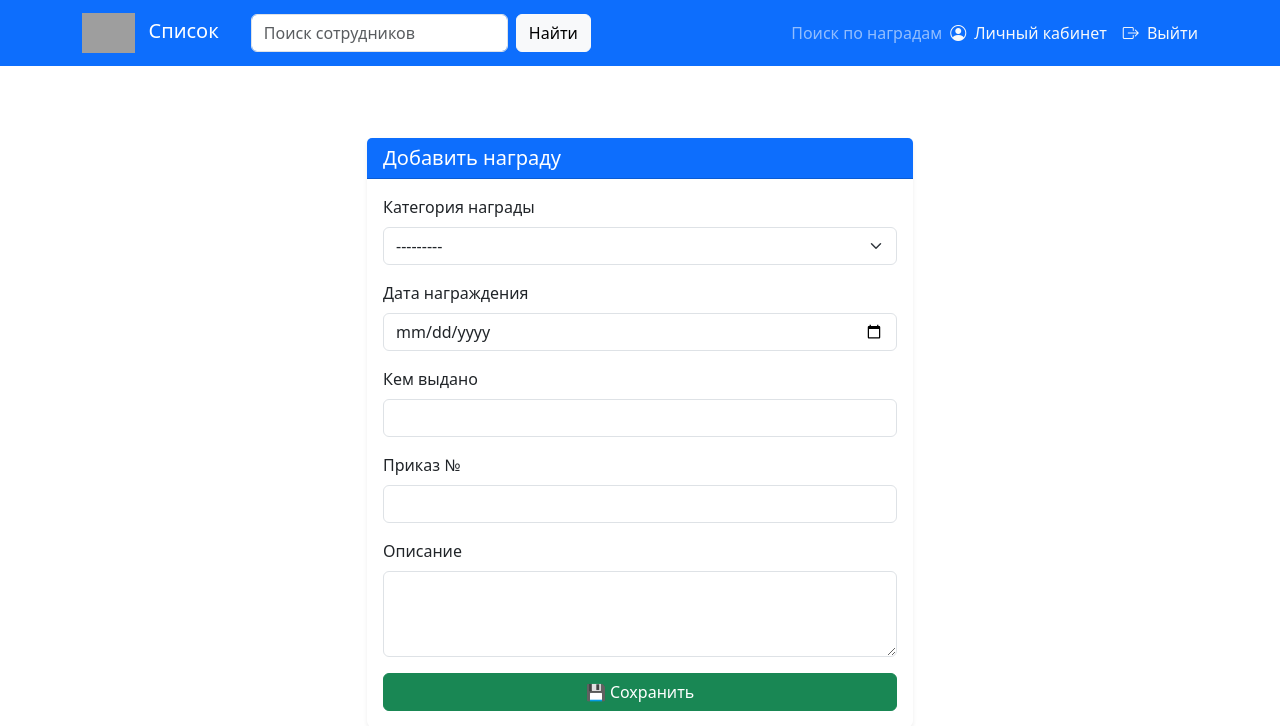
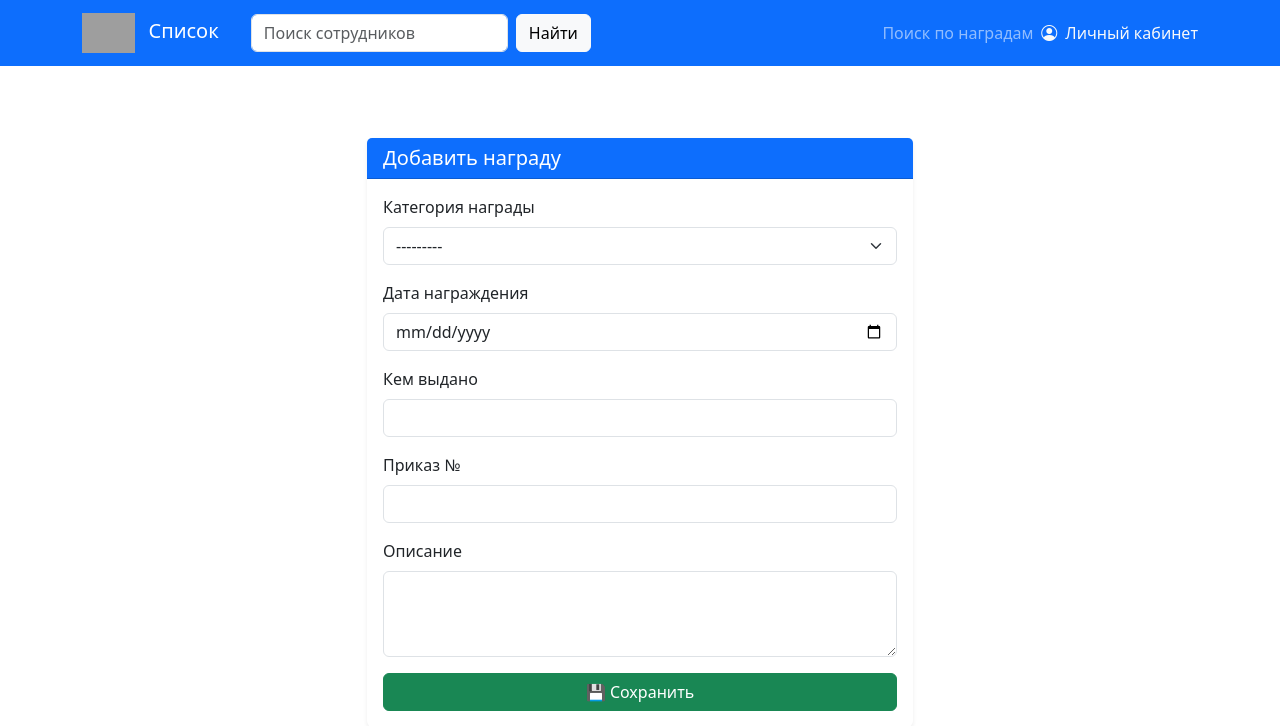
Before and after one commit to Kamchybek2004/award, a Django app: page /award/add/ in a window 1280 px wide. Shown: the top 726 px of the page. Run offline with Django 5.2, Linux system fonts and the light colour scheme; the visitor is signed in with stand-in values (Sample User, id 1); data comes from the database, SQL or seed files in the repository; data that the repository does not hold is empty; grey boxes are pictures that could not be loaded.

Commit message:
Изменение в шаблонах base.html и dashboard.html

```diff
--- a/employer/templates/employer/base.html
+++ b/employer/templates/employer/base.html
@@ -46,15 +46,7 @@
                         <a class="nav-link text-light p-0" href="{% url 'employer:dashboard' %}">
                             <i class="bi bi-person-circle me-2"></i>Личный кабинет</a>
                     </li>
-                    <li class="nav-item d-flex align-items-center ms-3">
-                        <form method="post" action="{% url 'employer:logout' %}" class="d-flex align-items-center m-0 p-0">
-                            {% csrf_token %}
-                            <button type="submit" class="btn btn-link nav-link text-light m-0 p-0">
-                                <i class="bi bi-box-arrow-right me-1"></i>
-                                Выйти
-                            </button>
-                        </form>
-                    </li>
+                    {% block dashboard_buttons %}{% endblock %}
                 {% else %}
                     <li class="nav-item">
                         <a class="nav-link" href="{% url 'employer:login' %}">Войти</a>
```
Also changed, not shown: employer/templates/employer/dashboard.html (+9 -0 lines).
